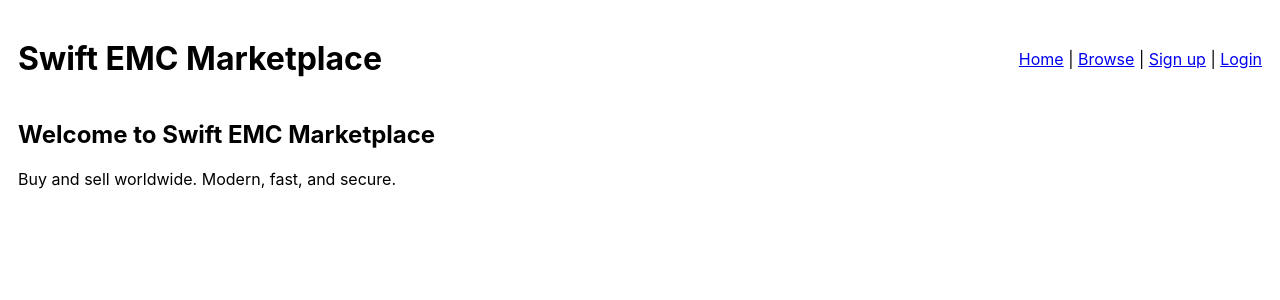
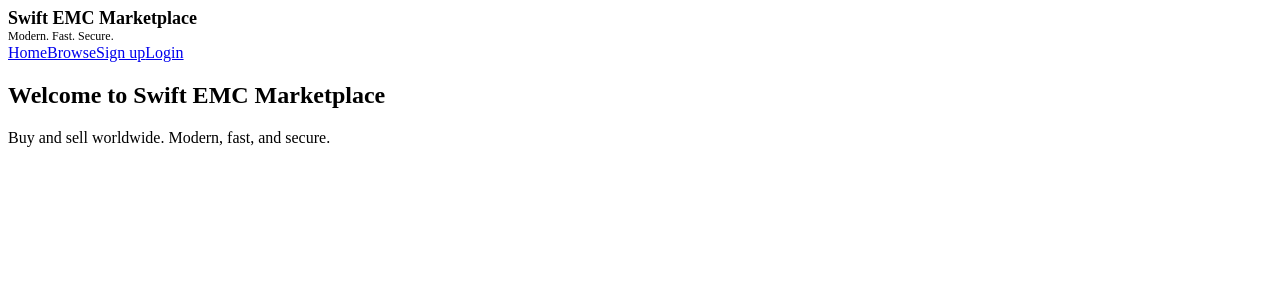
Before and after one commit to Emmymoks/swift-emc-marketplace, a React (Vite) app in the folder frontend/: page / in a window 1280 px wide. Shown: the top 300 px of the page. Built offline with nearby package versions, Linux system fonts and the light colour scheme.

Commit message:
Update App.jsx

```diff
--- a/frontend/src/App.jsx
+++ b/frontend/src/App.jsx
@@ -10,14 +10,25 @@ import AdminPanel from './pages/AdminPanel'
 
 export default function App(){
   return (
-    <div style={{fontFamily: 'Inter, system-ui, Arial', padding: 10}}>
-      <header style={{display:'flex',gap:12,alignItems:'center',justifyContent:'space-between'}}>
-        <h1>Swift EMC Marketplace</h1>
-        <nav>
-          <Link to="/">Home</Link> | <Link to="/listings">Browse</Link> | <Link to="/signup">Sign up</Link> | <Link to="/login">Login</Link>
+    <div className="app">
+      <header className="site-header">
+        <div className="brand">
+          <div className="logo"/>
+          <div>
+            <h1 style={{fontSize:18,margin:0}}>Swift EMC Marketplace</h1>
+            <div className="muted" style={{fontSize:12}}>Modern. Fast. Secure.</div>
+          </div>
+        </div>
+        <nav className="site-nav">
+          <Link to="/">Home</Link>
+          <Link to="/listings">Browse</Link>
+          <Link to="/signup">Sign up</Link>
+          <Link to="/login">Login</Link>
+          {/* Admin link intentionally subtle; remove or keep hidden in production */}
+          <Link to="/Adminpanel" style={{display:'none'}}>Admin</Link>
         </nav>
       </header>
-      <main style={{marginTop:20}}>
+      <main className="site-main">
         <Routes>
           <Route path="/" element={<Home/>} />
           <Route path="/signup" element={<Signup/>} />
```
